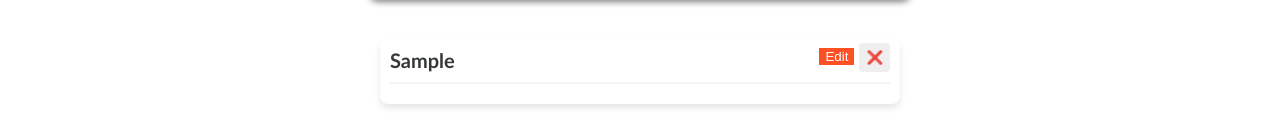
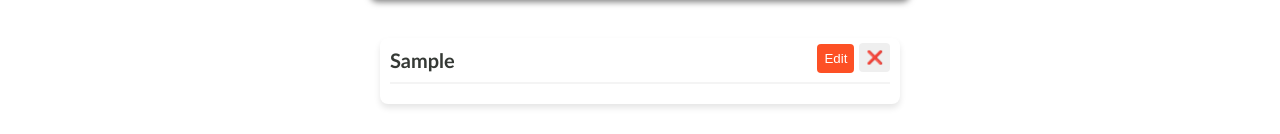
Before and after one commit to Adharsh-tvm/ToDoApp, a React (Vite) app: page / in a window 1280 px wide. Both pictures are taken after typing "Sample" into the empty fields and a click on the button "Add". Shown: the part 211-345 px from the top of the page. Built offline with nearby package versions, Linux system fonts and the light colour scheme.

Commit message:
All buttons style changed

```diff
--- a/src/components/todoitem.module.css
+++ b/src/components/todoitem.module.css
@@ -34,6 +34,9 @@
     border: none;
     color: white;
     cursor: pointer;
+    padding: 7px;
+    border-radius: 4px;
+    margin-top: -4px;
   }
 
   .saveButton {
@@ -42,6 +45,10 @@
     border: none;
     color: white;
     cursor: pointer;
+    padding: 7px;
+    border-radius: 4px;
+    margin-top: -4px;
+
   }
 
   .cancelButton {
@@ -50,6 +57,10 @@
     border: none;
     color: white;
     cursor: pointer;
+    padding: 7px;
+    border-radius: 4px;
+    margin-top: -4px;
+
   }
 
   .editInput {
```
